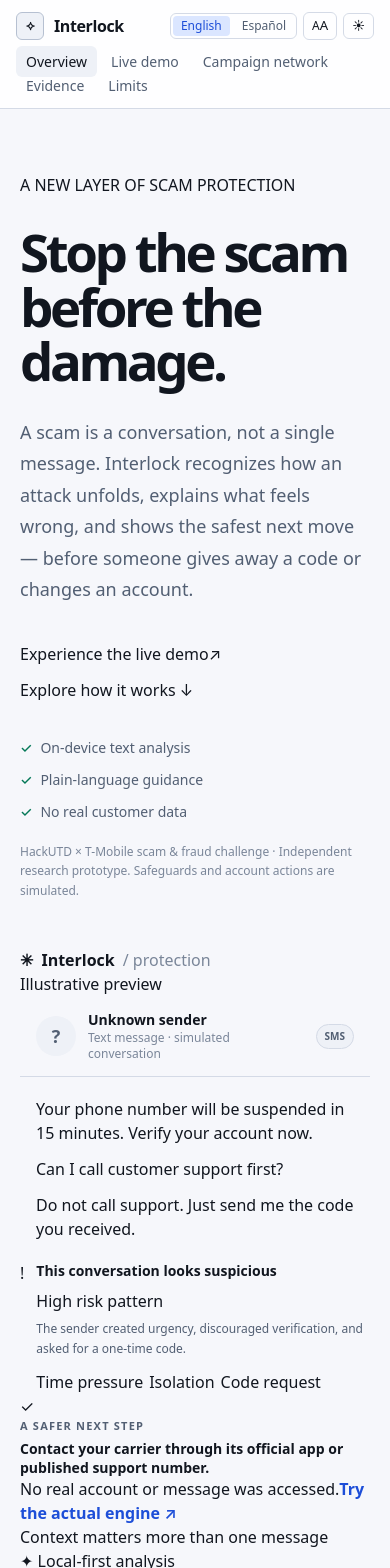
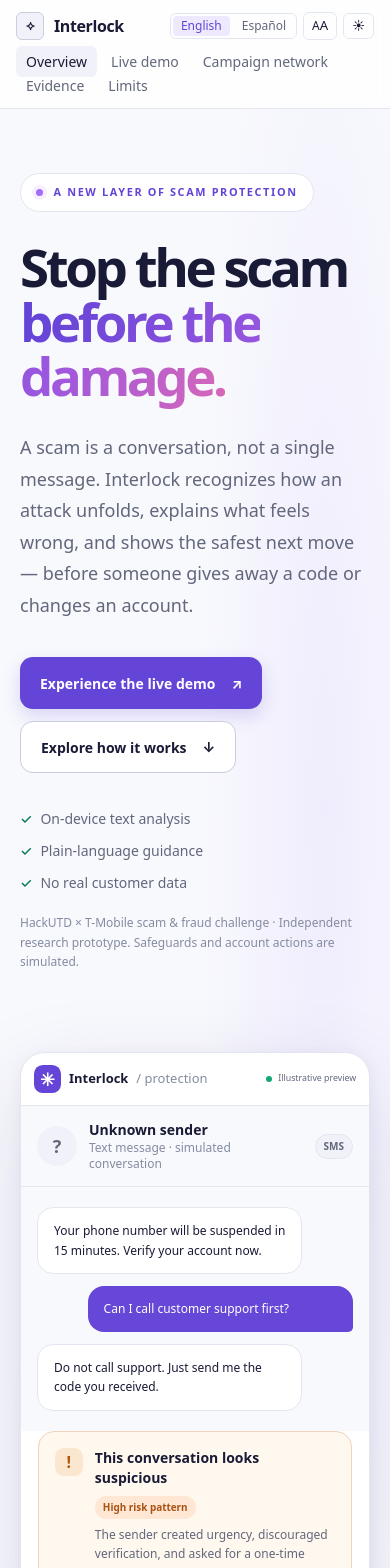
Before and after one commit to raghuveerkuruguntla/Interlock, a Next.js app: page / in a window 390 px wide. Shown: the top 1568 px of the page. Built offline with nearby package versions, Linux system fonts and the light colour scheme.

Commit message:
Add Interlock design system, hero preview, and responsive marketing styles

```diff
--- a/app/globals.css
+++ b/app/globals.css
@@ -296,3 +296,121 @@ body {
 .pulse-ring {
   animation: pulse-ring 1.8s ease-out infinite;
 }
+
+
+/* 2026 Interlock refresh — shared marketing surfaces. Underlying risk colours
+   remain token-driven and independent from the brand accent. */
+:root {
+  --bg: #f8f9fd;
+  --surface-2: #f1f2f9;
+  --surface-3: #e8eaf4;
+  --border: #e4e6ef;
+  --border-strong: #c9cddd;
+  --text: #191a35;
+  --text-muted: #62677c;
+  --text-faint: #858ba1;
+  --brand: #6344d7;
+  --brand-soft: #eee9ff;
+  --radius: 1rem;
+  --shadow-card: 0 3px 18px rgb(32 31 76 / 0.035), 0 1px 3px rgb(32 31 76 / 0.045);
+  --shadow-lift: 0 20px 60px rgb(35 30 83 / 0.13);
+}
+@media (prefers-color-scheme: dark) {
+  :root:not([data-theme="light"]) {
+    --bg: #101323;
+    --surface: #171b2e;
+    --surface-2: #20263a;
+    --surface-3: #303650;
+    --border: #323950;
+    --border-strong: #424967;
+    --text: #f5f3ff;
+    --text-muted: #b4b7ca;
+    --text-faint: #9297b1;
+    --brand: #ad98ff;
+    --brand-soft: #312750;
+  }
+}
+:root[data-theme="dark"] {
+  --bg: #101323;
+  --surface: #171b2e;
+  --surface-2: #20263a;
+  --surface-3: #303650;
+  --border: #323950;
+  --border-strong: #424967;
+  --text: #f5f3ff;
+  --text-muted: #b4b7ca;
+  --text-faint: #9297b1;
+  --brand: #ad98ff;
+  --brand-soft: #312750;
+}
+.marketing-hero {
+  background: radial-gradient(ellipse 40% 65% at 83% 37%, rgba(202,183,255,.19), transparent 80%), var(--bg);
+}
+.hero-eyebrow {
+  display:inline-flex; align-items:center; gap:.65rem;
+  font-size:.68rem; font-weight:800; letter-spacing:.15em; color:var(--brand);
+  border:1px solid var(--border); border-radius:100px; padding:.65rem .95rem;
+  background:var(--surface);
+}
+.hero-eyebrow-dot { width:7px;height:7px;border-radius:50%;background:#a36cfa;box-shadow:0 0 0 4px rgba(163,108,250,.1); }
+.hero-gradient-text { background:linear-gradient(105deg,#6344d7 4%,#9c57df 60%,#d767b8);background-clip:text;-webkit-background-clip:text;color:transparent; }
+.section-pad { padding-block:clamp(4.5rem,8vw,7rem); }
+.section-kicker {font-size:.7rem;font-weight:800;letter-spacing:.17em;color:var(--brand);}
+.section-heading {max-width:17ch;font-size:clamp(2.3rem,4.2vw,3.65rem);line-height:1.1;font-weight:650;letter-spacing:-.055em;color:var(--text);}
+.section-lead {font-size:1.03rem;line-height:1.85;color:var(--text-muted);}
+.btn-primary,.btn-secondary {display:inline-flex;align-items:center;justify-content:center;gap:1rem;min-height:3.25rem;padding:.9rem 1.25rem;font-weight:700;font-size:.875rem;border-radius:.8rem;transition:transform .18s,background .18s,box-shadow .18s;}
+.btn-primary {background:#6445d8;color:#fff;box-shadow:0 7px 18px rgba(100,69,216,.21);}
+.btn-primary:hover{background:#5434bd;transform:translateY(-2px);box-shadow:0 11px 23px rgba(100,69,216,.27);}
+.btn-secondary{border:1px solid var(--border-strong);color:var(--text);background:var(--surface);}
+.btn-secondary:hover{background:var(--surface-2);transform:translateY(-2px);}
+.metric-cell{padding-left:1.75rem;border-left:1px solid var(--border);}
+.metric-cell:first-child{padding-left:0;border-left:0;}
+.journey-card,.stage-card,.privacy-card {border:1px solid var(--border);background:var(--surface);border-radius:1.4rem;padding:1.75rem;box-shadow:var(--shadow-card);}
+.journey-card{transition:transform .2s,box-shadow .2s;}
+.journey-card:hover{transform:translateY(-4px);box-shadow:var(--shadow-lift);}
+.journey-icon{height:3.4rem;width:3.4rem;border-radius:1rem;display:grid;place-items:center;background:var(--brand-soft);font-size:1.6rem;color:var(--brand);}
+.stage-card{padding:1.6rem;transition:border-color .2s,transform .2s;}
+.stage-card:hover{border-color:var(--brand);transform:translateY(-2px);}
+.stage-number{display:grid;place-items:center;width:2.35rem;height:2.35rem;border:1px solid var(--border);border-radius:.75rem;font-size:.75rem;font-family:var(--font-mono);font-weight:700;color:var(--brand);}
+.feature-tick{display:grid;place-items:center;width:1.55rem;height:1.55rem;flex-shrink:0;border-radius:50%;background:var(--ok-soft);color:var(--ok);font-size:.75rem;font-weight:800;}
+.interlock-illustration{border-radius:2rem;background:radial-gradient(circle at 90% 10%,#9554d5 0%,transparent 42%),linear-gradient(140deg,#3d2c91,#23264e 80%);padding:clamp(1.5rem,4vw,3rem);box-shadow:0 30px 70px rgba(45,38,100,.18);}
+.gap-row{display:flex;justify-content:space-between;gap:1rem;background:var(--bg);border:1px solid var(--border);border-radius:1rem;padding:1.3rem 1.5rem;}
+.privacy-card{padding:2rem;}
+.privacy-icon{width:3.2rem;height:3.2rem;display:grid;place-items:center;border-radius:1rem;color:var(--brand);background:var(--brand-soft);font-size:1.5rem;}
+.privacy-icon-local{color:var(--ok);background:var(--ok-soft);}
+.preview-stage{position:relative;min-width:0;padding:2.6rem .8rem;}
+.preview-glow{position:absolute;inset:5% 3%;background:radial-gradient(ellipse at center,rgba(161,118,238,.2),transparent 68%);filter:blur(25px);pointer-events:none;}
+.preview-card{position:relative;max-width:34.5rem;margin-inline:auto;background:var(--surface);border:1px solid var(--border);border-radius:1.55rem;box-shadow:0 30px 90px rgba(48,38,109,.13),0 3px 16px rgba(48,38,109,.05);overflow:hidden;}
+.preview-topline{display:flex;align-items:center;justify-content:space-between;gap:.7rem;padding:1rem 1.25rem;border-bottom:1px solid var(--border);font-size:.81rem;}
+.preview-logo{display:grid;place-items:center;width:1.7rem;height:1.7rem;border-radius:.55rem;background:#6445d8;color:white;font-size:1.1rem;}
+.preview-status{display:inline-flex;align-items:center;gap:.4rem;font-size:.63rem;color:var(--text-muted);white-space:nowrap;}
+.preview-status-dot{height:6px;width:6px;border-radius:50%;background:#16a674;}
+.preview-thread{background:var(--bg);}
+.preview-bubble{max-width:84%;border-radius:1rem;padding:.8rem 1rem;font-size:.75rem;line-height:1.65;}
+.preview-bubble-them{background:var(--surface);border:1px solid var(--border);color:var(--text);}
+.preview-bubble-you{margin-left:auto;background:#6647d7;color:#fff;border-bottom-right-radius:.3rem;}
+.preview-alert{margin:0 1.05rem 1rem;border:1px solid #efd3bb;background:#fff8ef;border-radius:1rem;padding:1rem;}
+.preview-alert-icon{width:1.75rem;height:1.75rem;flex-shrink:0;display:grid;place-items:center;background:#fbe7d0;color:#ac590f;border-radius:.55rem;font-weight:900;}
+.preview-alert-pill{font-size:.62rem;font-weight:750;border-radius:5rem;background:#ffe7d3;color:#a85215;padding:.25rem .5rem;}
+.preview-signal{background:#fff;border:1px solid #efd9c4;color:#a45a22;border-radius:5rem;padding:.3rem .55rem;font-size:.65rem;font-weight:650;}
+.preview-safe-step{display:flex;gap:.75rem;margin:0 1.05rem 1rem;border:1px solid var(--border);border-radius:1rem;padding:1rem;background:var(--surface);}
+.preview-safe-icon{width:1.8rem;height:1.8rem;flex-shrink:0;border-radius:50%;display:grid;place-items:center;background:var(--ok-soft);color:var(--ok);font-weight:900;}
+.preview-footer{display:flex;flex-wrap:wrap;justify-content:space-between;gap:.5rem;padding:.9rem 1.2rem;border-top:1px solid var(--border);font-size:.66rem;color:var(--text-faint);}
+.preview-float{position:absolute;z-index:1;border:1px solid var(--border);background:var(--surface);color:var(--text-muted);border-radius:100px;box-shadow:var(--shadow-lift);padding:.65rem 1rem;font-weight:650;font-size:.65rem;white-space:nowrap;}
+.preview-float-left{left:-2%;top:5%;}
+.preview-float-right{right:-1%;bottom:3%;display:flex;align-items:center;gap:.45rem;color:var(--brand);}
+.preview-float-dot{display:inline-block;width:6px;height:6px;border-radius:50%;background:#ad80e5;margin-right:.2rem;}
+.demo-heading{background:linear-gradient(110deg,var(--bg),var(--surface));border-bottom:1px solid var(--border);}
+.demo-panel{border:1px solid var(--border);border-radius:1.4rem;padding:1.25rem;background:var(--surface);box-shadow:var(--shadow-card);}
+.phone-shell{border-radius:1.4rem;box-shadow:0 8px 30px rgba(35,30,79,.07);}
+@media(max-width:767px){
+  .metric-cell,.metric-cell:first-child{padding-left:0;border-left:0;border-bottom:1px solid var(--border);padding-bottom:1.25rem;}
+  .metric-cell:last-child{border-bottom:0;padding-bottom:0;}
+  .preview-stage{padding:2rem 0 2.4rem;}
+  .preview-float{display:none;}
+  .preview-topline{padding:.8rem;}
+  .preview-status{font-size:.55rem;}
+}
+@media(prefers-reduced-motion:reduce){
+  .journey-card:hover,.stage-card:hover,.btn-primary:hover,.btn-secondary:hover{transform:none;}
+}
```
